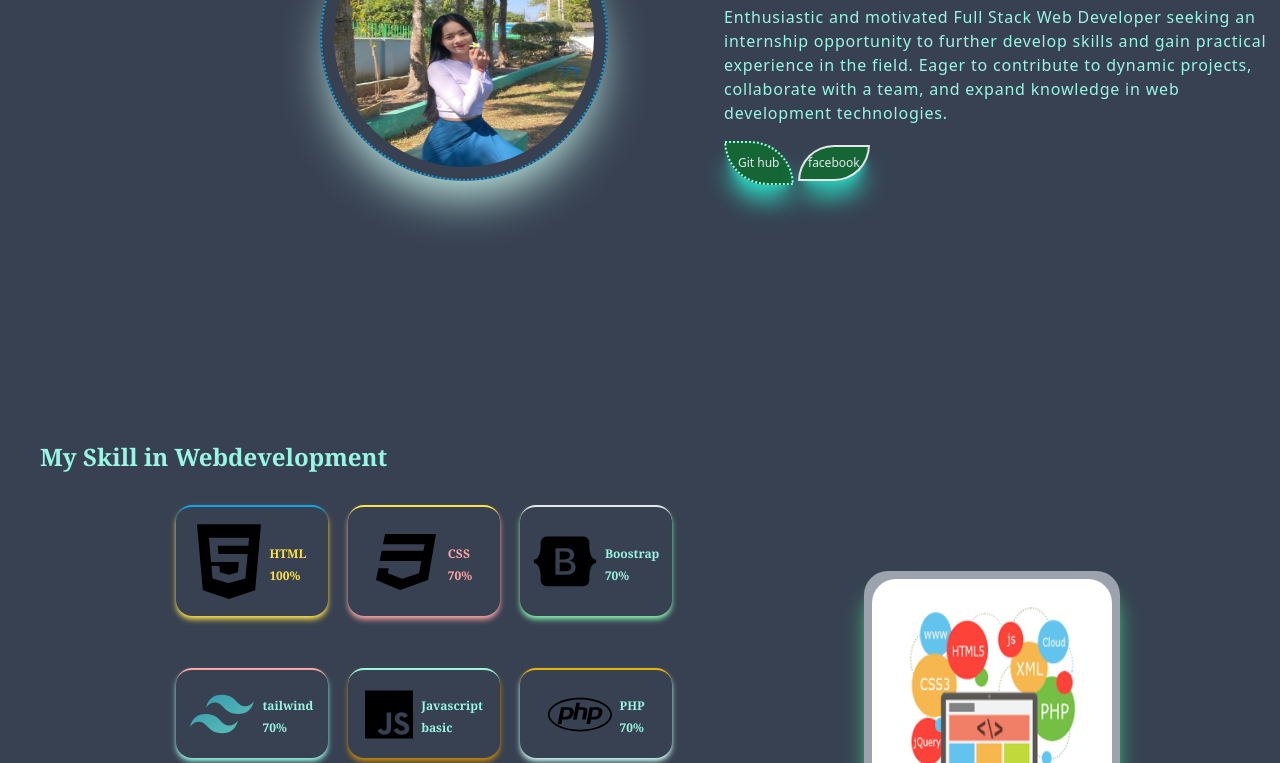
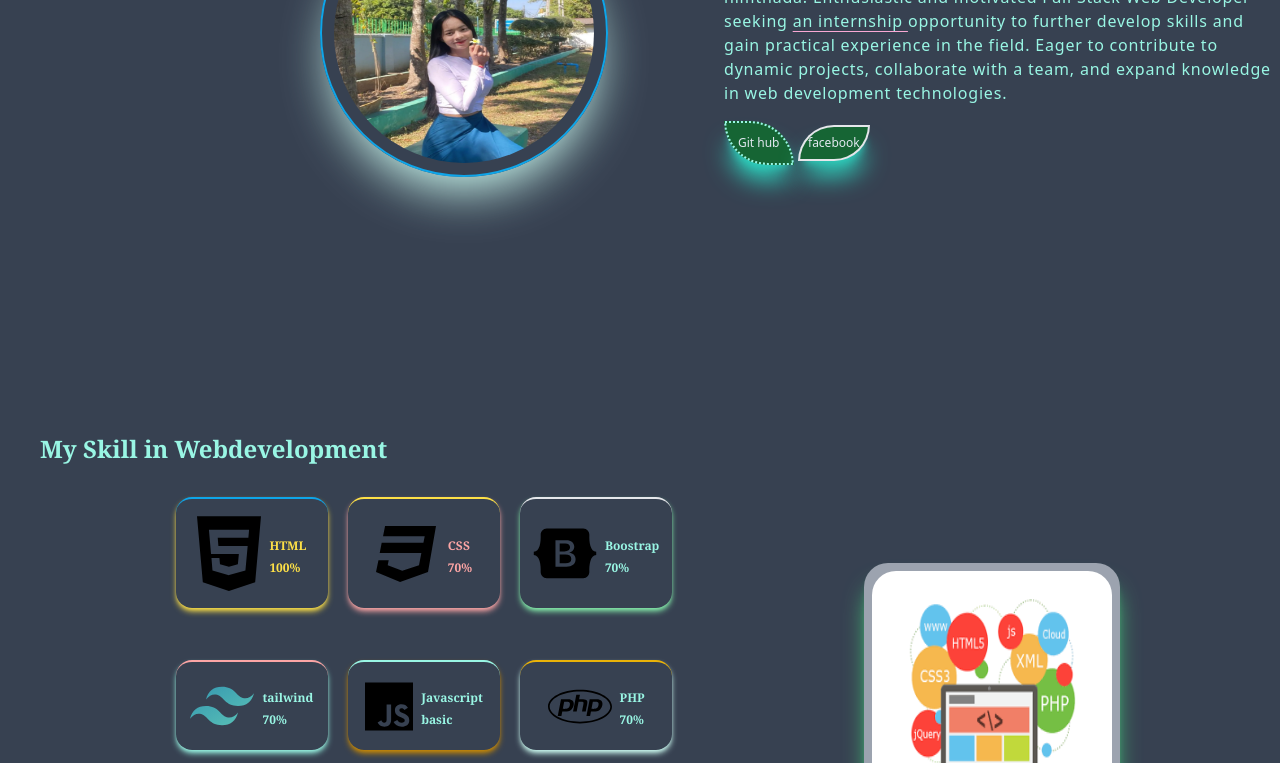
Before and after one commit to wyinemayzin24/portfolio1, a website: page index.html in a window 1280 px wide. Shown: the part 283-1046 px from the top of the page. Drawn offline with nearby package versions, Linux system fonts and the light colour scheme.

Commit message:
adding ml-4all

```diff
--- a/index.html
+++ b/index.html
@@ -36,25 +36,23 @@
       <div class="flex justify-center  " >
         <div class="grid grid-cols-1 lg:grid-cols-2  mt-16 gap-5 lg:items-center lg:gap-2 aboutme" >
 
-          <img class="w-64 h-64 border-2  border-dotted p-3  border-sky-500  shadow-2xl shadow-teal-100  lg:w-72  lg:h-72  rounded-lg lg:rounded-full lg:ml-40 aboutme" src="1.jpg">
+          <img class="w-64 h-64 border-2  border-solid p-3  border-sky-500  shadow-2xl shadow-teal-100  lg:w-72  lg:h-72  rounded-lg lg:rounded-full lg:ml-40 aboutme" src="1.jpg">
 
          <div class="">
           <h1 class=" contact bg-clip-text text-5xl font-serif font-extrabold text-transparent bg-gradient-to-r from-teal-500 to-violet-200">Hi , there<h1>
-            <p class="text-md  mt-2 text-teal-200 tracking-wider  contact"> I'm <span class=" text-xl font-bold font-serif text-yellow-400">"Wyine May Zin"</span>.
-             from university of
-              computer studies himthada
+            <p class="text-md  mt-2 text-teal-200 tracking-wider  contact indent-7"> I'm <span class=" text-xl font-bold font-serif text-yellow-400">"Wyine May Zin"</span>.
+
+              from university of computer studies himthada. Enthusiastic and motivated Full Stack Web Developer seeking
+              <a class="underline  underline-offset-4 decoration-pink-300 "> an internship </a> opportunity to further develop skills and gain practical experience in the field. Eager to contribute to dynamic projects, collaborate  with a team, and expand knowledge in web development technologies.
+
+
+
+
+
+
 
             </p>
-            <p class="text-md  mt-2 text-teal-200 tracking-wider  contact ">
-             Enthusiastic and
-              motivated Full Stack Web Developer seeking an
-              internship opportunity to further develop skills
-              and gain practical experience in the field. Eager
-              to contribute to dynamic projects, collaborate
-              with a team, and expand knowledge in web
-              development technologies.
 
-            </p>
             <button class=" aboutme  mt-4 shadow-xl shadow-teal-400  bg-green-800  text-slate-200 txet-center p-2 text-xs rounded-lg border-2  border-dotted p-3  border-teal-200 rounded-bl-full  rounded-se-full hover:scale-105 duration-1000"> <a href="https://github.com/wyinemayzin24/">Git hub</a></button>
              <button class=" contact mt-4 shadow-xl shadow-teal-400  bg-green-800  text-slate-200 txet-center p-2 text-xs rounded-lg border-2  rounded-br-full  rounded-ss-full hover:scale-105 duration-1000">  <a href="https://www.facebook.com/mine.mg.370">facebook</a></button>
         </div>
@@ -180,8 +178,8 @@
       <div class="grid lg:grid-cols-2 " >
       <div class=" " id="contact">
 
-      <h1 class="skill text-teal-200  border-b-2   font-serif font-bold  mb-5">Phone- 09882792205</h1>
-      <h1 class=" skill p-5 w-full border-b-2 text-teal-200    font-serif font-bold  mb-5">email-wgithub24@gmail.com</h1>
+      <h1 class="skill lg:ml-4 text-teal-200  border-b-2   font-serif font-bold  mb-5">Phone- 09882792205</h1>
+      <h1 class=" skill p-5 w-full border-b-2 text-teal-200    font-serif font-bold  mb-5">email-wyinemayzin44194419@gmail.com</h1>
 
        </div>
        <div class=" opacity-25  flex justify-center p-4 w-12 h-12 overflow-hidden  border-b-2  border-dotted p-3  border-sky-500  mt-4 lg:mt-16   ml-16">
```
